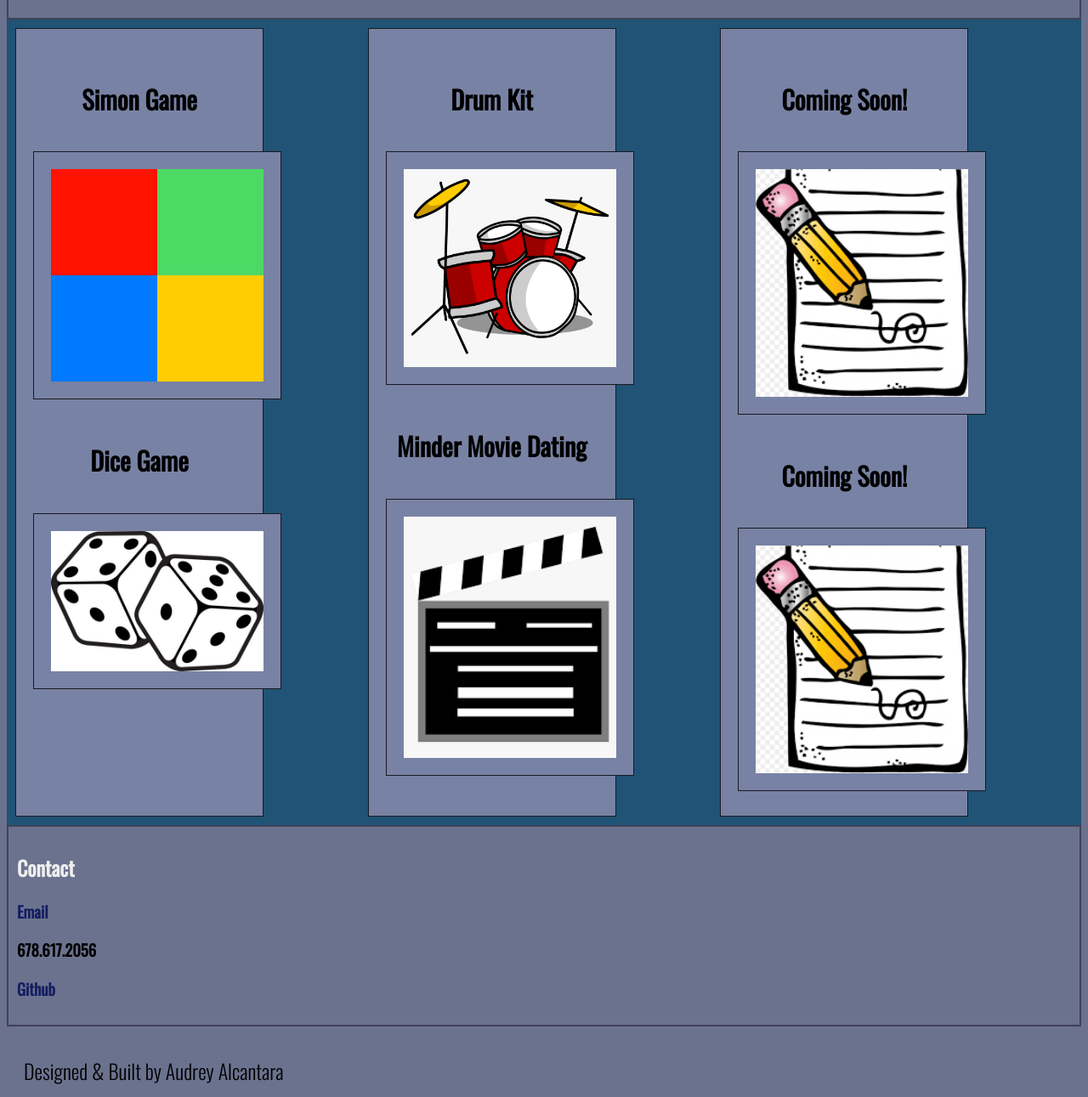
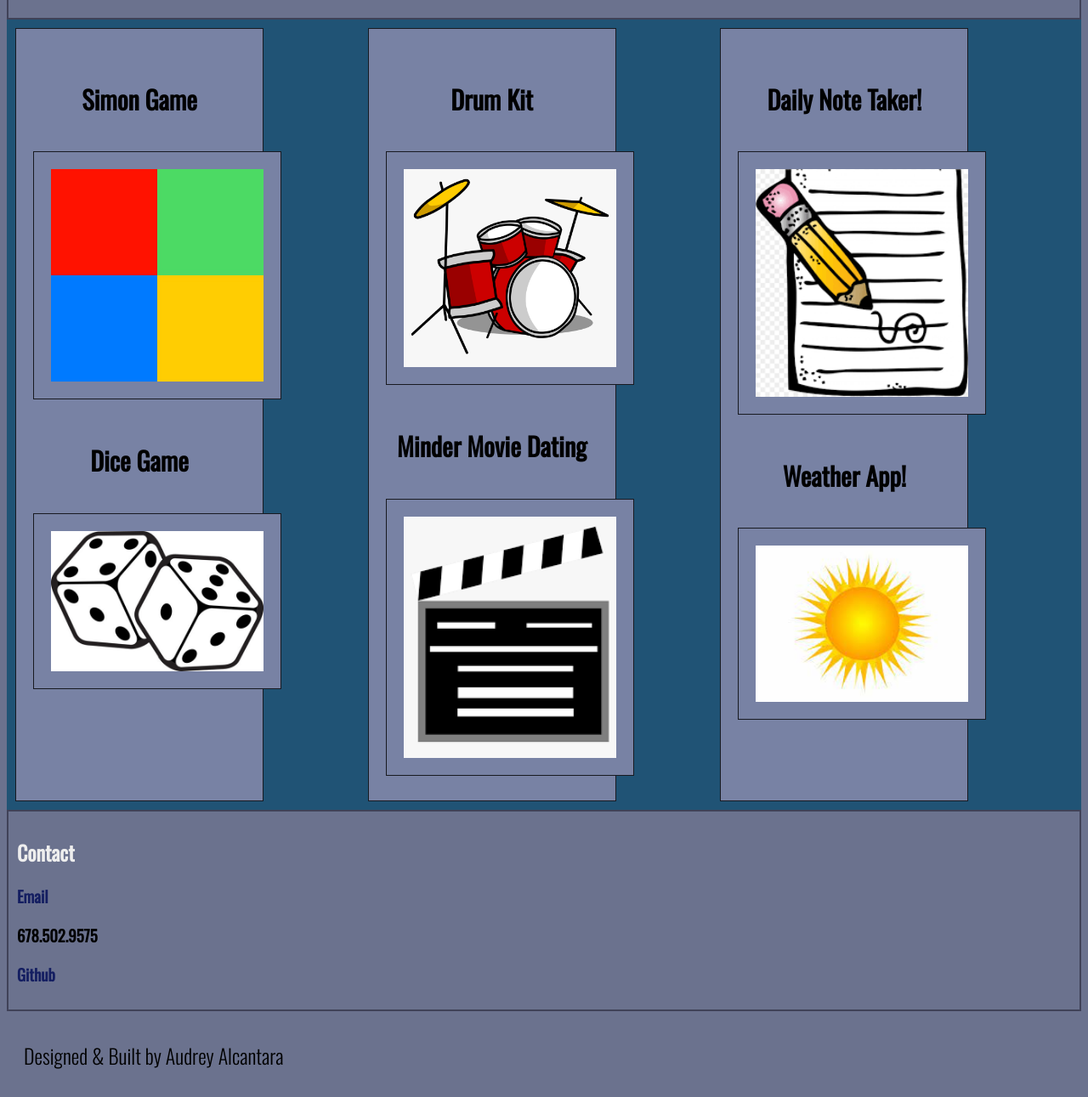
Before and after one commit to Audrey-505/Portfolio-Site, a plain HTML site: page index.html in a window 1280 px wide. Shown: the part 1047-2338 px from the top of the page at 85% size. Drawn offline with nearby package versions, Linux system fonts and the light colour scheme.

Commit message:
added projects

```diff
--- a/index.html
+++ b/index.html
@@ -94,10 +94,10 @@
             <a href="https://audrey-505.github.io/animated-spork/"><img src="Assets/movies.png" alt="movie-icon" class="grid-item"></a>
         </div>
         <div class="grid-item">
-            <h4>Coming Soon!</h4>
-            <a href="https://www.google.com/"><img src="Assets/project4.png" alt="homework" class="grid-item"></a>
-            <h4>Coming Soon!</h4>
-            <a href="https://www.google.com/"><img src="Assets/project4.png" alt="homework" class="grid-item"></a>
+            <h4>Daily Note Taker!</h4>
+            <a href="https://daily-note-keeper-11323.herokuapp.com/"><img src="Assets/project4.png" alt="notes" class="grid-item"></a>
+            <h4>Weather App!</h4>
+            <a href="https://audrey-505.github.io/5-Day-Weather-Forcast/"><img src="Assets/sun.jpeg" alt="homework" class="grid-item"></a>
         </div>
       </div>
 
@@ -107,7 +107,7 @@
       <section class="contact">
             <h1>Contact</h1>
             <a href="mailto:adrianaquin22@gmail.com"><h3>Email</h3></a>
-            <h3>678.617.2056</h3>
+            <h3>678.502.9575</h3>
             <a href="https://github.com/Audrey-505"><h3>Github</h3></a>
         </section>
      </div>
```
Also changed, not shown: Assets/sun.jpeg (added).
